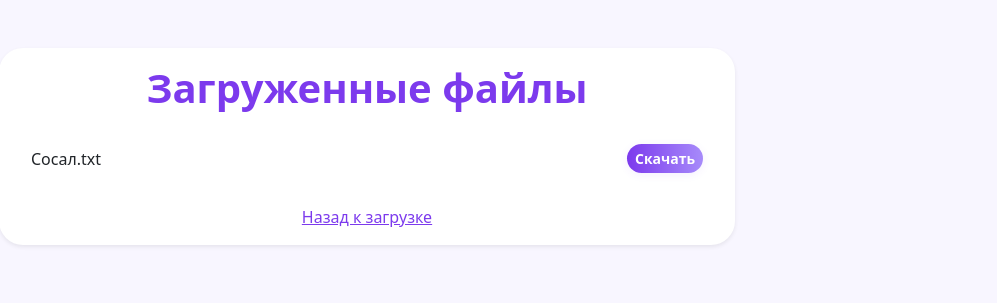
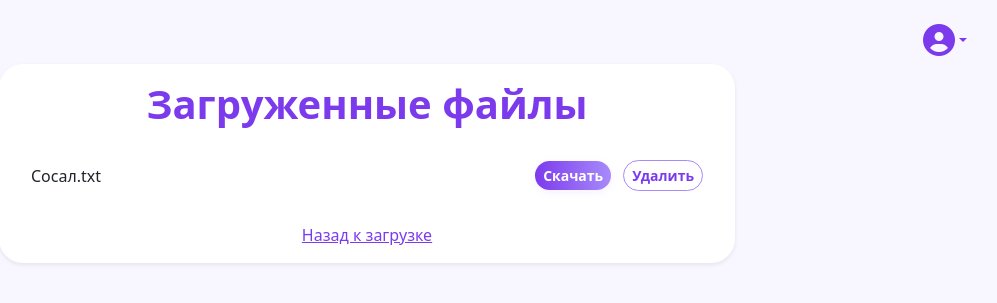
Before and after one commit to SKRIBLDAX/flask-file-uploader, a Flask app: page /files in a window 1280 px wide. Shown: the top 303 px of the page, without its empty margins (273-1270 px from the left). Run offline with Flask 2, Linux system fonts and the light colour scheme; the visitor is signed in with stand-in values (Sample User, id 1).

Commit message:
Исправлено отображение и работа кнопки удаления для администратора, добавлена шапка

```diff
--- a/templates/files.html
+++ b/templates/files.html
@@ -5,6 +5,7 @@
     <meta name="viewport" content="width=device-width, initial-scale=1">
     <title>Загруженные файлы</title>
     <link href="https://cdn.jsdelivr.net/npm/bootstrap@5.3.2/dist/css/bootstrap.min.css" rel="stylesheet">
+    <link rel="stylesheet" href="https://cdnjs.cloudflare.com/ajax/libs/font-awesome/6.4.2/css/all.min.css">
     <style>
       body { background: #f8f6ff; }
       .card { border: none; border-radius: 1.5rem; }
@@ -21,6 +22,19 @@
         background: linear-gradient(90deg, #a78bfa 0%, #7c3aed 100%);
         color: #fff;
       }
+      .btn-delete {
+        background: #fff;
+        color: #7c3aed;
+        border: 1px solid #a78bfa;
+        border-radius: 2rem;
+        font-weight: 600;
+        margin-left: 0.5rem;
+        transition: background 0.2s, color 0.2s;
+      }
+      .btn-delete:hover {
+        background: #f3e8ff;
+        color: #4c1d95;
+      }
       .card-title {
         color: #7c3aed;
         font-weight: 700;
@@ -28,9 +42,33 @@
       a { color: #7c3aed; }
       a:hover { color: #4c1d95; }
       .list-group-item { border: none; border-radius: 1rem; margin-bottom: 0.5rem; }
+      .user-menu {
+        position: absolute;
+        top: 24px;
+        right: 40px;
+      }
+      .dropdown-menu {
+        min-width: 160px;
+      }
     </style>
   </head>
   <body>
+    <!-- Шапка с иконкой пользователя -->
+    <nav class="navbar navbar-light bg-transparent">
+      <div class="container-fluid">
+        <span></span>
+        <div class="user-menu dropdown">
+          <a href="#" class="d-flex align-items-center text-decoration-none dropdown-toggle" id="userDropdown" data-bs-toggle="dropdown" aria-expanded="false">
+            <i class="fa-solid fa-user-circle fa-2x" style="color:#7c3aed;"></i>
+          </a>
+          <ul class="dropdown-menu dropdown-menu-end" aria-labelledby="userDropdown">
+            <li><a class="dropdown-item" href="{{ url_for('uploaded_files') }}">Мои файлы</a></li>
+            <li><hr class="dropdown-divider"></li>
+            <li><a class="dropdown-item" href="{{ url_for('logout') }}">Выйти</a></li>
+          </ul>
+        </div>
+      </div>
+    </nav>
     <div class="container py-5">
       <div class="row justify-content-center">
         <div class="col-md-8">
@@ -42,7 +80,14 @@
                   {% for file in files %}
                     <li class="list-group-item d-flex justify-content-between align-items-center bg-white">
                       <span>{{ file }}</span>
-                      <a class="btn btn-sm btn-purple" href="{{ url_for('uploaded_file', filename=file) }}" download>Скачать</a>
+                      <div>
+                        <a class="btn btn-sm btn-purple" href="{{ url_for('uploaded_file', filename=file) }}" download>Скачать</a>
+                        {% if is_admin %}
+                        <form method="post" action="{{ url_for('delete_file', filename=file) }}" style="display:inline;">
+                          <button type="submit" class="btn btn-sm btn-delete">Удалить</button>
+                        </form>
+                        {% endif %}
+                      </div>
                     </li>
                   {% endfor %}
                 </ul>
```
